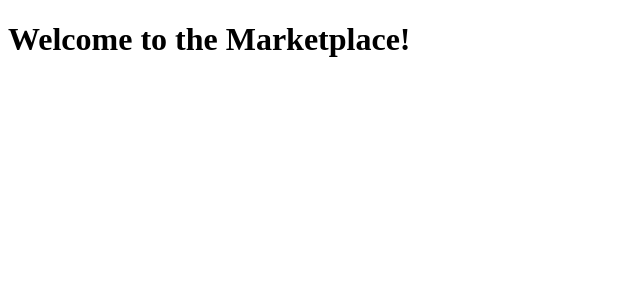
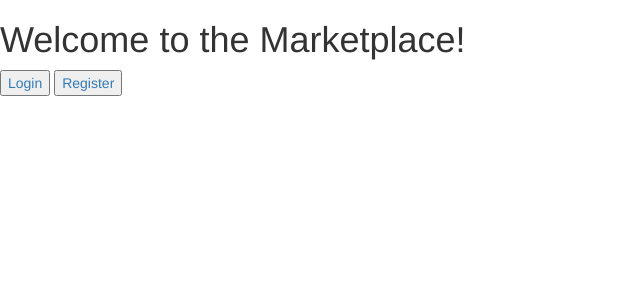
Before and after one commit to ADI-Labs/marketplace, a Flask app: page / in a window 1280 px wide. Shown: the top 300 px of the page, without its empty margins (0-640 px from the left). Run offline with Flask 2, Linux system fonts and the light colour scheme; some libraries are stand-ins or nearby versions.

Commit message:
Added login, register buttons

```diff
--- a/login.html
+++ b/login.html
@@ -7,6 +7,8 @@
   <title>Login Screen</title>
   <meta name="description" content="Login Screen">
   <meta name="author" content="ADI Labs Marketplace">
+  <link rel="stylesheet" href="https://maxcdn.bootstrapcdn.com/bootstrap/3.3.6/css/bootstrap.min.css" integrity="sha384-1q8mTJOASx8j1Au+a5WDVnPi2lkFfwwEAa8hDDdjZlpLegxhjVME1fgjWPGmkzs7" crossorigin="anonymous">
+    <link rel="stylesheet" href="../static/css/booklist.css">
 
 </head>
 
@@ -27,6 +29,7 @@
 					    <!-- {{ form.password }} -->
 					  </div>
 				  <input type="submit" value="Login">
+				    <a href="/register"><button class="launch-button">Sign Up</button></a>
 				</form>
 
           </div>
--- a/register.html
+++ b/register.html
@@ -6,6 +6,8 @@
   <title>Registration</title>
   <meta name="description" content="Registration Page">
   <meta name="author" content="ADI Labs Marketplace">
+  <link rel="stylesheet" href="https://maxcdn.bootstrapcdn.com/bootstrap/3.3.6/css/bootstrap.min.css" integrity="sha384-1q8mTJOASx8j1Au+a5WDVnPi2lkFfwwEAa8hDDdjZlpLegxhjVME1fgjWPGmkzs7" crossorigin="anonymous">
+    <link rel="stylesheet" href="../static/css/booklist.css">
 
 </head>
 <body>
--- a/templates/index.html
+++ b/templates/index.html
@@ -6,6 +6,10 @@
 <body>
 
 	<h1>Welcome to the Marketplace!</h1>
+	<a href="/login"><button class="launch-button">Login</button></a>
+	<a href="/register"><button class="launch-button">Register</button></a>
+	<link rel="stylesheet" href="https://maxcdn.bootstrapcdn.com/bootstrap/3.3.6/css/bootstrap.min.css" integrity="sha384-1q8mTJOASx8j1Au+a5WDVnPi2lkFfwwEAa8hDDdjZlpLegxhjVME1fgjWPGmkzs7" crossorigin="anonymous">
+    <link rel="stylesheet" href="../static/css/booklist.css">
 
 </body>
 </html>
```
